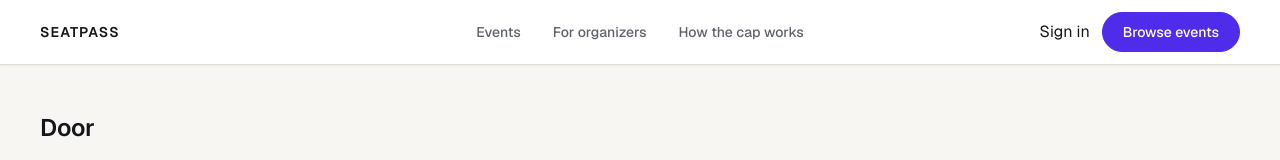
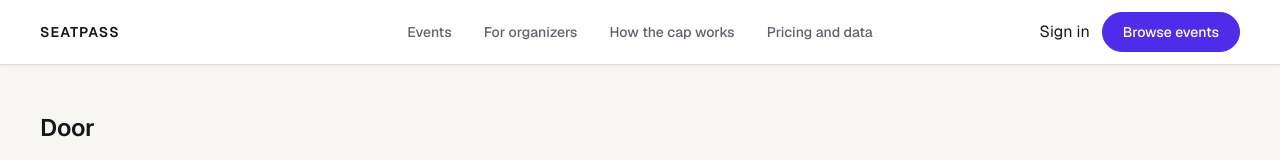
Before and after one commit to andy1245-rgb/ticketpath, a Next.js app in the folder frontend/: page /door in a window 1280 px wide. Shown: the top 160 px of the page. Built offline with nearby package versions, Linux system fonts and the light colour scheme; no server answers; what @solana/wallet-adapter-react, @solana/wallet-adapter-react-ui would draw is missing.

Commit message:
Link the pricing page from the header

```diff
--- a/frontend/components/SiteHeader.tsx
+++ b/frontend/components/SiteHeader.tsx
@@ -7,6 +7,9 @@ const NAV = [
   { href: "/events", label: "Events" },
   { href: "/organizer", label: "For organizers" },
   { href: "/rules", label: "How the cap works" },
+  // The pricing page has a route now. Before this it existed and nothing in the
+  // app linked to it, so a person could only reach it by typing the path.
+  { href: "/pricing", label: "Pricing and data" },
 ];
 
 function isActive(pathname: string, href: string): boolean {
```
